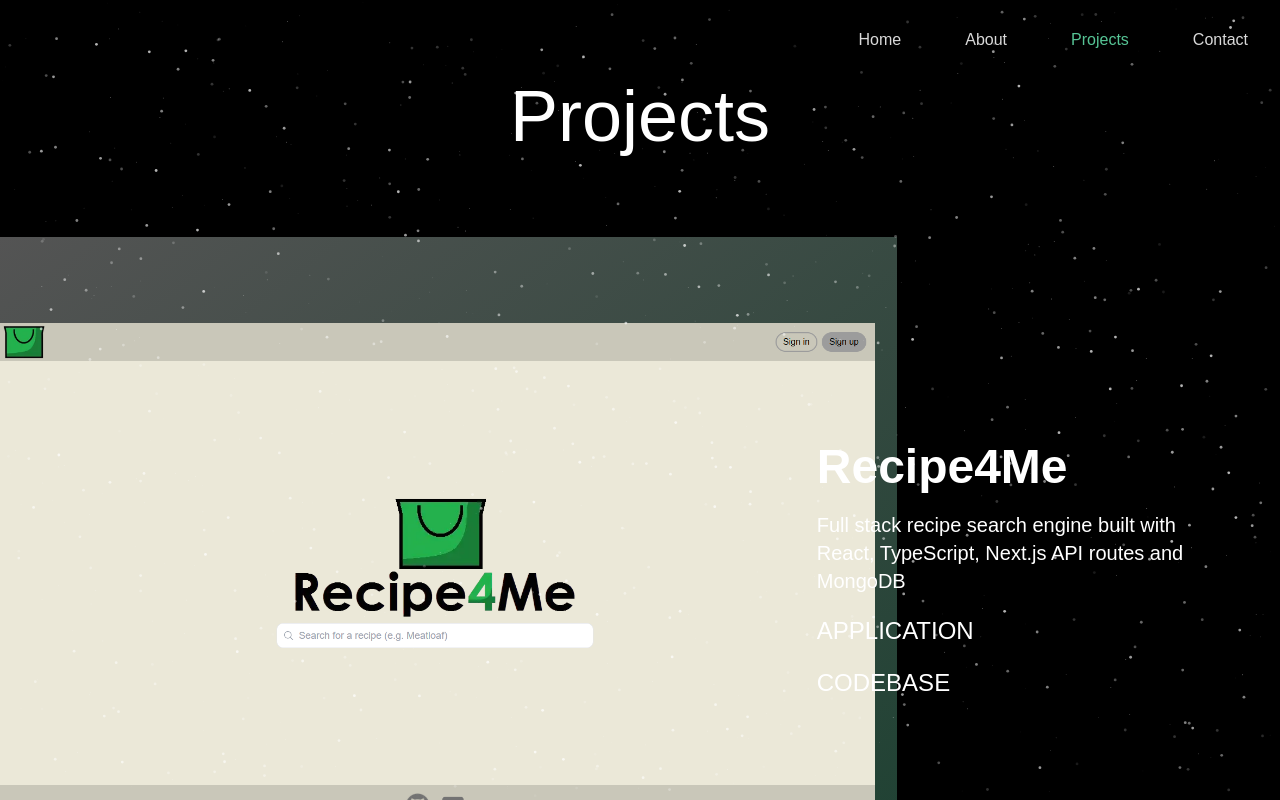
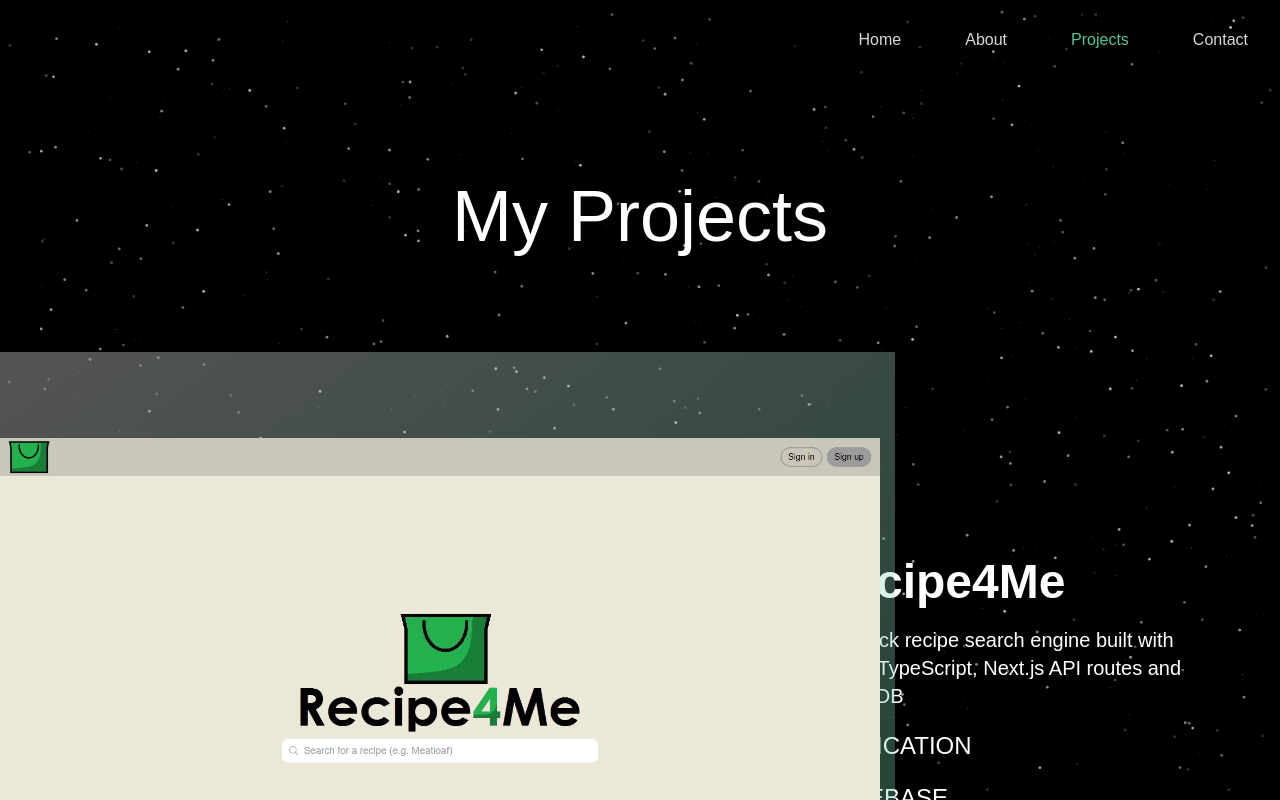
Before and after one commit to rabreu2/rays-website, a Next.js app in the folder rays-website/: page /projects in a window 1280 px wide. Built offline with nearby package versions, Linux system fonts and the light colour scheme.

Commit message:
added jankjep to project page

```diff
--- a/rays-website/app/projects/page.tsx
+++ b/rays-website/app/projects/page.tsx
@@ -1,39 +1,29 @@
 'use client'
 
-import styled from "styled-components";
 import { motion } from "framer-motion";
 import Recipe4MePreview from '@/public/recipe4me-preview.png';
+import JankJepPreview from '@/public/jankjep-preview.png';
 import Image from "next/image";
-
-const ProjectBox = styled.div`
-  width: 65rem;
-  height: 43rem;
-  background-image: linear-gradient(
-    to bottom right,
-    rgba(255, 255, 255, 0.33),
-    rgba(86, 196, 149, 0.33)
-  );
-`
 
 export default function Projects() {
   return (
-    <div className="flex items-center justify-center bg-black">
-      <div>
+    <div className="flex items-center justify-center bg-black w-full">
+      <div className="w-full mx-10">
         <div className="flex items-center justify-center">
-          <h1 className="text-white text-5xl sm:text-7xl sm:mt-0 mt-11 mb-[85px]">
-            Projects
+          <h1 className="text-white text-5xl sm:text-7xl my-[100px]">
+            My Projects
           </h1>
         </div>
-        <div className="flex">
+        <div className="flex w-full justify-start mb-[50px]">
           <motion.div
             initial={{ opacity: 0, x: -50 }}
             animate={{ opacity: 1, x: 0 }}
             transition={{ duration: 2.0, ease: "easeOut" }}
-            className="flex items-center w-[65rem] h-[43rem] bg-[linear-gradient(_to_bottom_right,rgba(255,255,255,0.33),rgba(86,196,149,0.33)_)]">
+            className="z-[100] flex items-center w-[65rem] h-[43rem] bg-[linear-gradient(_to_bottom_right,rgba(255,255,255,0.33),rgba(86,196,149,0.33)_)]">
             <Image
               src={Recipe4MePreview}
               alt="Recipe4Me Page Preview"
-              className="w-[41rem] sm:w-[55rem]"
+              className="z-[100] w-[41rem] sm:w-[55rem]"
               priority
             />
           </motion.div>
@@ -57,7 +47,41 @@ export default function Projects() {
               </h3>
             </a>
           </motion.div>
+        </div>
 
+        <div className="flex w-full justify-end mb-[50px]">
+          <motion.div
+            initial={{ opacity: 0, x: -50 }}
+            animate={{ opacity: 1, x: 0 }}
+            transition={{ duration: 2.0, ease: "easeOut" }}
+            className="relative text-white text-right flex flex-col items-end justify-center left-[5rem]">
+            <h2 className="text-5xl font-semibold mb-5">JankJep (WIP)</h2>
+            <p className="text-xl max-w-md mb-5">
+              Jeopardy! inspired game built with React, TypeScript, Next.js API routes and Cluebase API
+            </p>
+            <a target="_blank" rel="noopener noreferrer" href='https://www.jankjep.com/' className="text-2xl mb-5">
+              <h3>
+                APPLICATION
+              </h3>
+            </a>
+            <a target="_blank" rel="noopener noreferrer" href='https://github.com/rabreu2/jank-jep' className="text-2xl mb-5">
+              <h3 className="text-2xl">
+                CODEBASE
+              </h3>
+            </a>
+          </motion.div>
+          <motion.div
+            initial={{ opacity: 0, x: 50 }}
+            animate={{ opacity: 1, x: 0 }}
+            transition={{ duration: 2.0, ease: "easeOut" }}
+            className="z-[100] flex items-center justify-end w-[65rem] h-[43rem] bg-[linear-gradient(_to_bottom_right,rgba(255,255,255,0.33),rgba(86,196,149,0.33)_)]">
+            <Image
+              src={JankJepPreview}
+              alt="JankJep Page Preview"
+              className="w-[41rem] sm:w-[55rem]"
+              priority
+            />
+          </motion.div>
         </div>
       </div>
     </div>
```
Also changed, not shown: rays-website/public/jankjep-preview.png (added).
